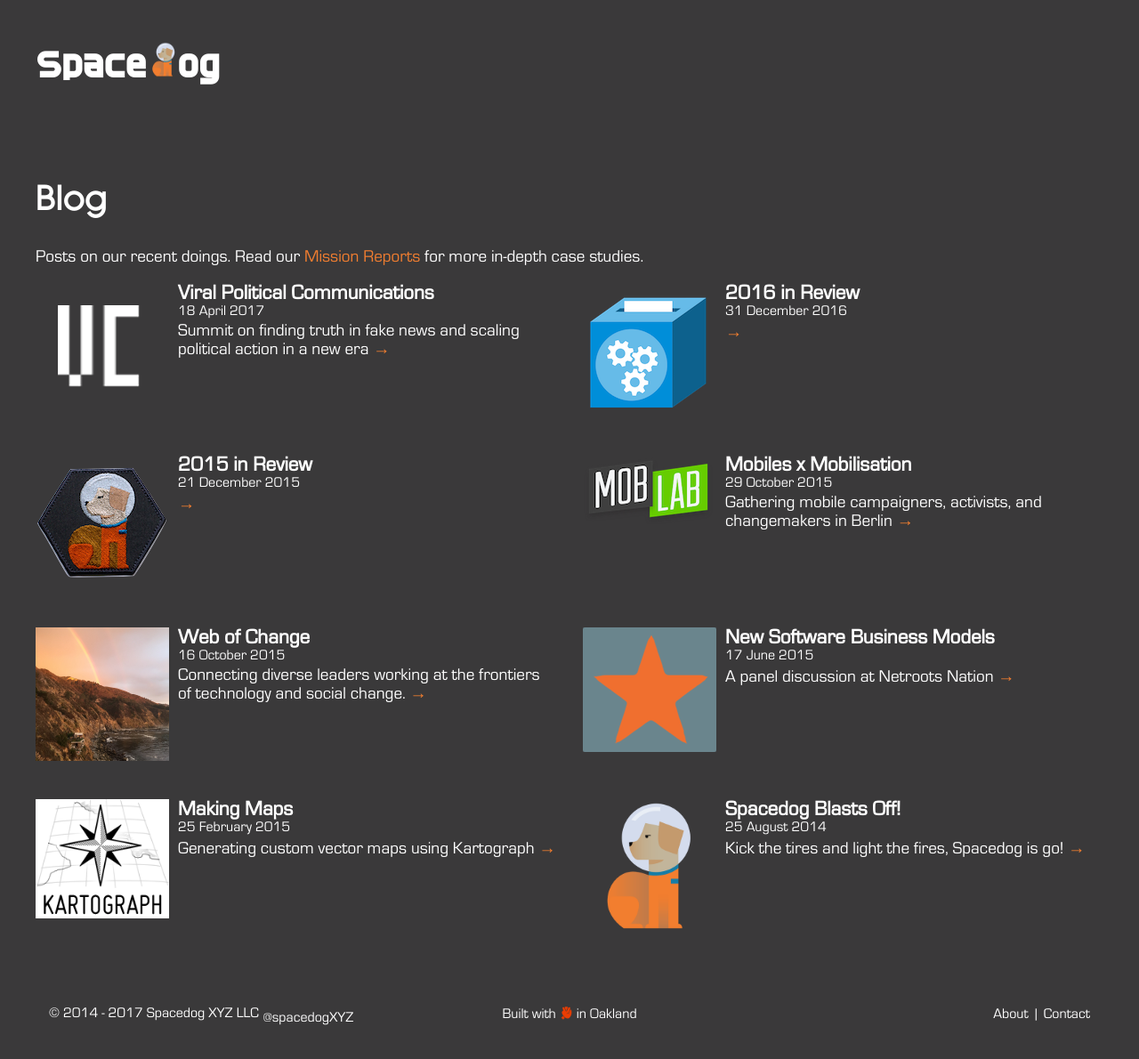
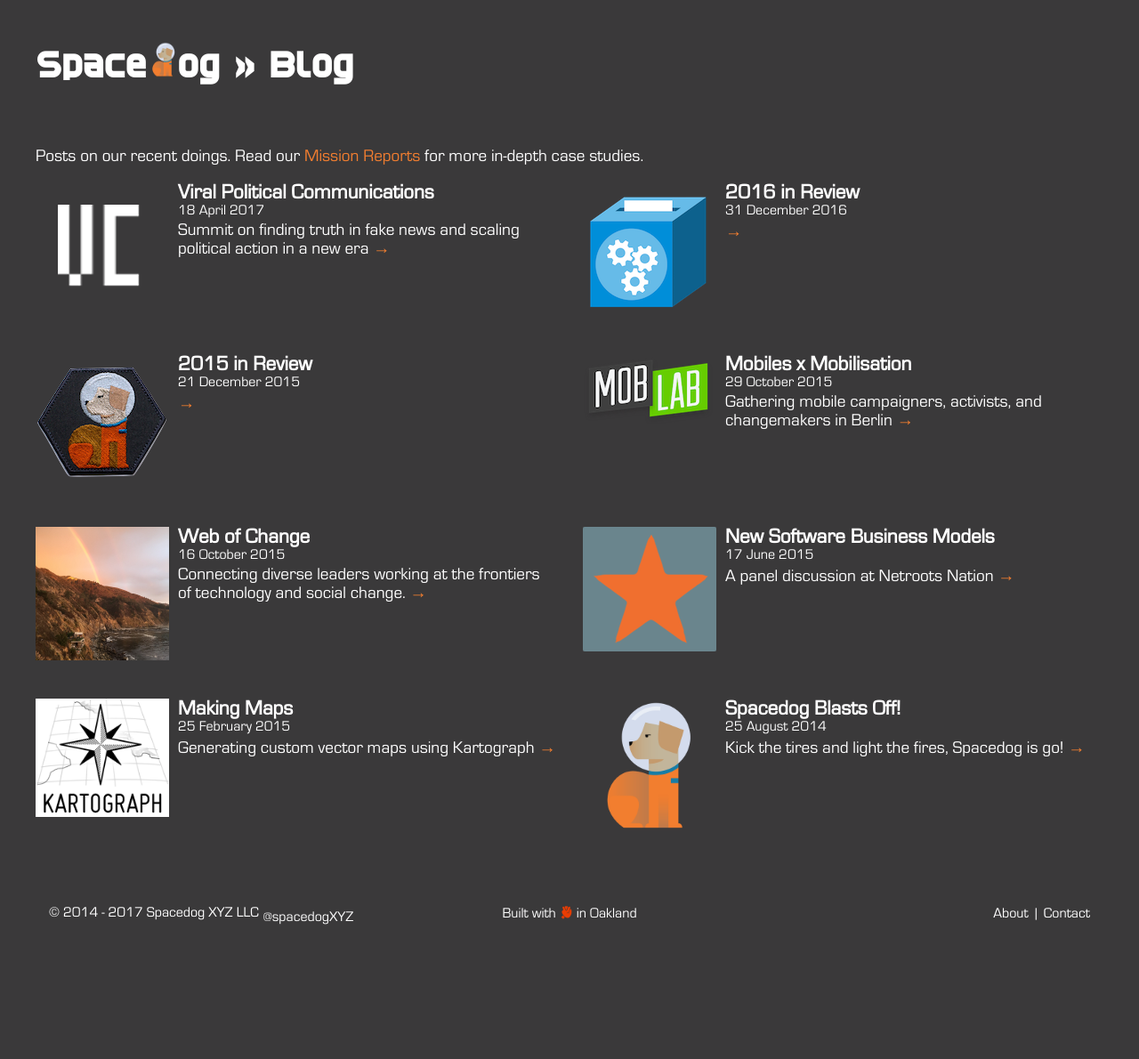
Before and after one commit to spacedogXYZ/spacedogXYZ, a Jekyll site: the page built from blog.html, in a window 1280 px wide. Shown: the whole page at 89% size. Built offline with Jekyll 4.4.1, drawn with Linux system fonts in a browser that asks for light colours; nearby versions of some CDN libraries; comment, search, counter and statistics services are not loaded; after the commit the page ends 1077 px from its top, so only the background shows below that.

Commit message:
blog/mission extra_header nav

```diff
--- a/_layouts/archive.html
+++ b/_layouts/archive.html
@@ -4,7 +4,6 @@
 ---
 <div class="wrapper">
   <section class="archive">
-  {% if page.title %}<h2>{{page.title}}</h2>{%endif%}
 
   <div class="content">
   {{page.content}}
--- a/_layouts/default.html
+++ b/_layouts/default.html
@@ -21,6 +21,7 @@
     {% if page.header %}{{page.header}}{%else%}
     <header><h1 id="logo"><a href="/">Space<img src="/static/icons/spacedog.png" alt="d" class="icon"/>og</a>
       {% if page.extra_header%}<span class="extra_header">{{page.extra_header}}</span>{%endif%}
+      {% if layout.extra_header%}<span class="extra_header">{{layout.extra_header}}</span>{%endif%}
     </h1></header>{% endif %}
 
     {{ content }}
--- a/blog.html
+++ b/blog.html
@@ -1,5 +1,6 @@
 ---
 layout: archive
+extra_header: "&raquo; <a href='/blog/'>Blog</a>"
 title: Blog
 category_filter: blog
 permalink: /blog/
--- a/mission.html
+++ b/mission.html
@@ -1,6 +1,6 @@
 ---
 layout: archive
-extra_header: "&raquo; Mission Reports"
+extra_header: "&raquo; <a href='/mission/'>Mission Reports</a>"
 permalink: /mission/
 category_filter: mission
 body_class: archive
```
